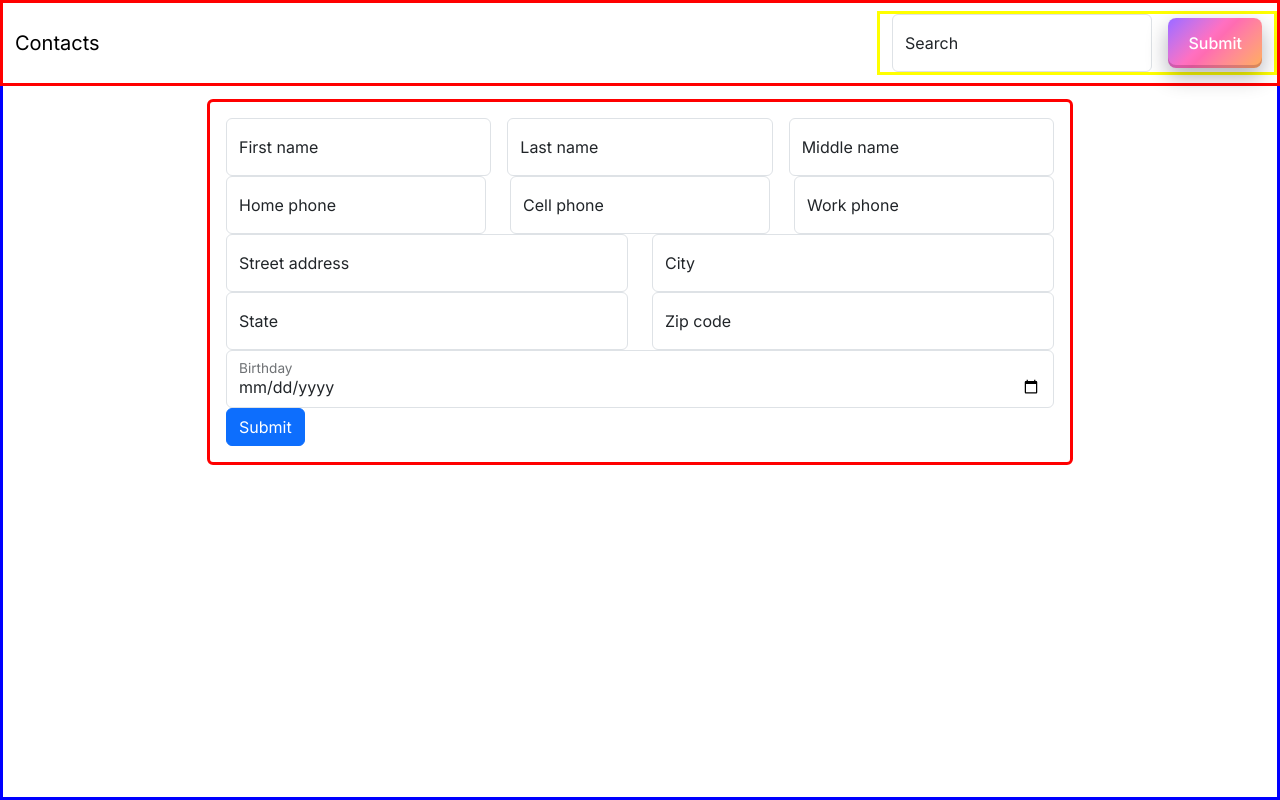
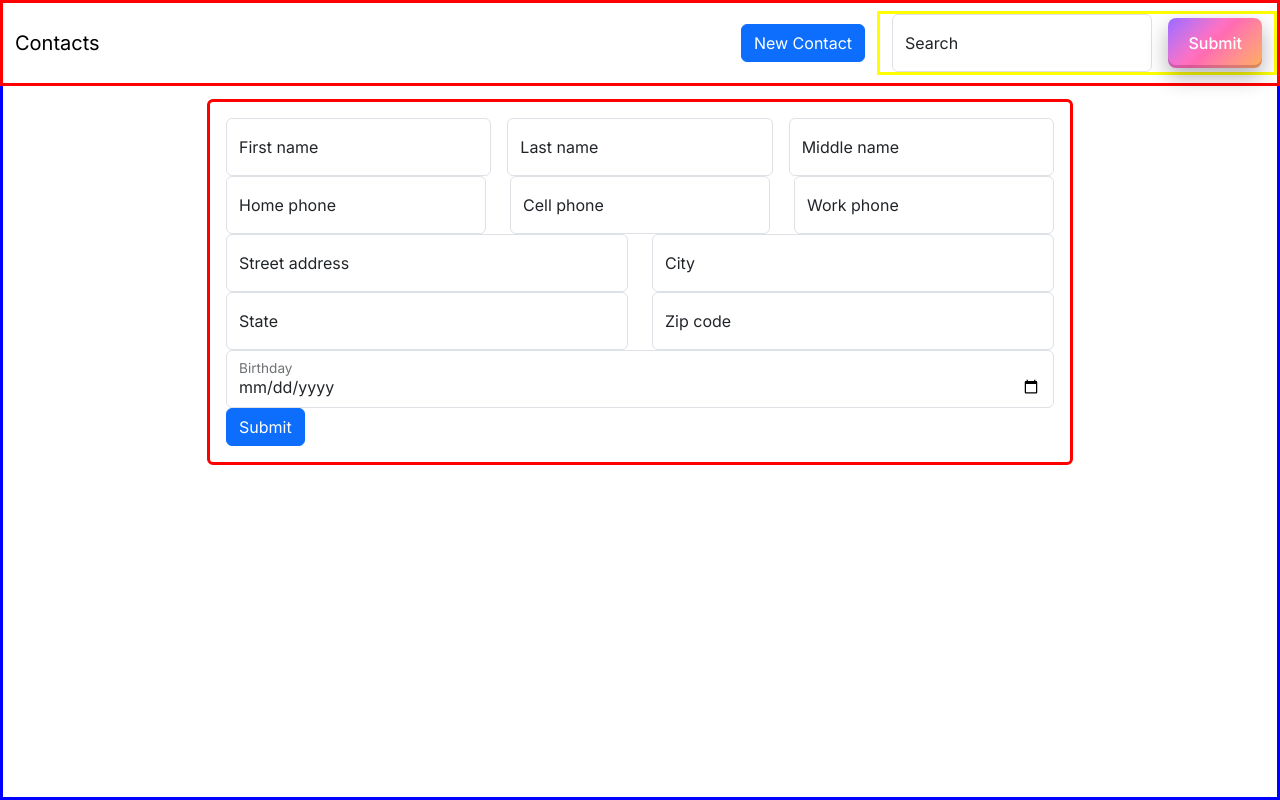
Before and after one commit to BenjaminBrandon/Contacts_app, a Next.js app: page / in a window 1280 px wide. Built offline with nearby package versions, Linux system fonts and the light colour scheme.

Commit message:
adding modal for add contact

```diff
--- a/src/app/Contacts/SearchBar/SearchBar.tsx
+++ b/src/app/Contacts/SearchBar/SearchBar.tsx
@@ -16,6 +16,7 @@ const SearchBar = () => {
     >
       <Container>
         <Navbar.Brand href="#home">Contacts</Navbar.Brand>
+        <Button>New Contact</Button>
       </Container>
       <Container className={styles.SearchField}>
         <Button className={styles.SearchButton}>Submit</Button>
```
